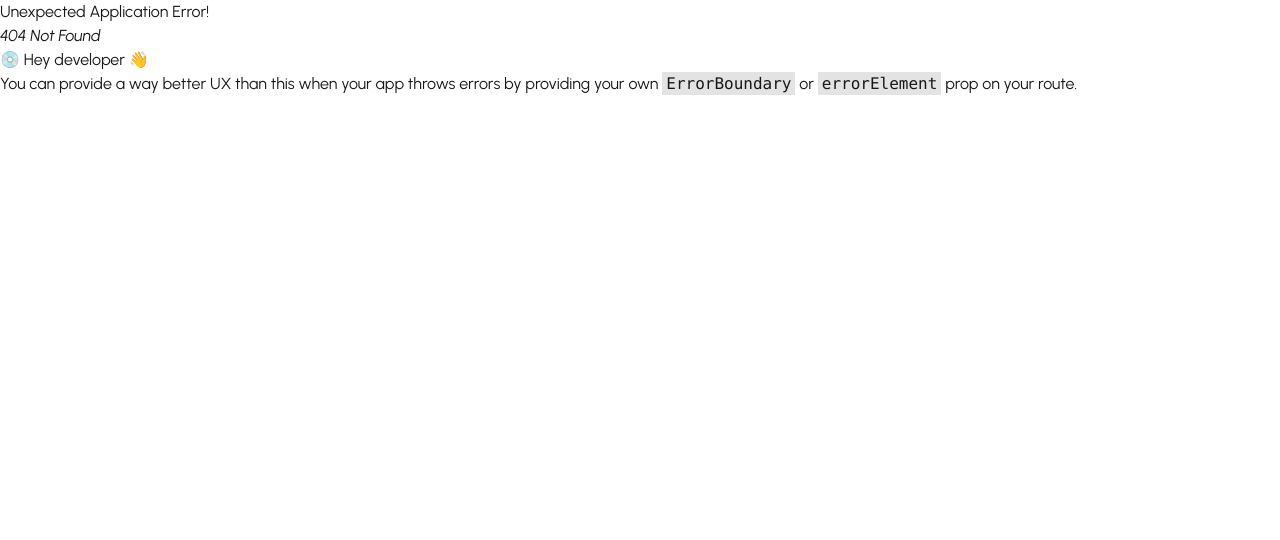
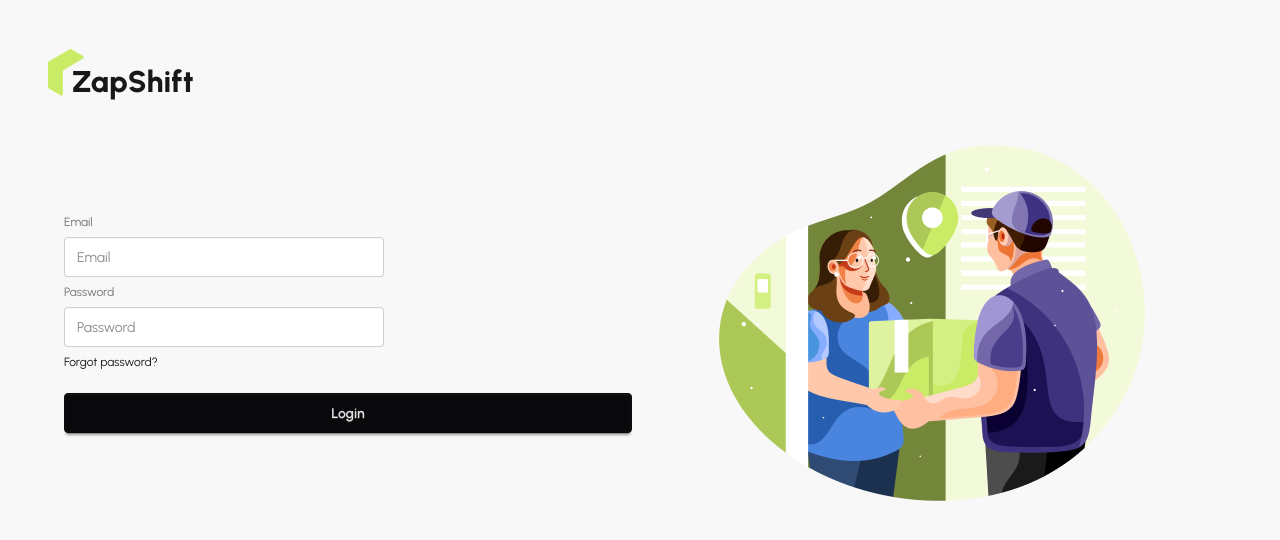
Before and after one commit to tahmid-khan-hub/Zap-Shift, a React (Vite) app: page /login in a window 1280 px wide. Before the commit this address had no page. Shown: the top 540 px of the page. Built offline with nearby package versions, Linux system fonts and the light colour scheme.

Commit message:
updated router, added authLayout and added login page

```diff
--- a/package.json
+++ b/package.json
@@ -14,6 +14,7 @@
     "react": "^19.1.0",
     "react-dom": "^19.1.0",
     "react-fast-marquee": "^1.6.5",
+    "react-hook-form": "^7.58.1",
     "react-icons": "^5.5.0",
     "react-responsive-carousel": "^3.2.23",
     "react-router": "^7.6.2",
--- /dev/null
+++ b/src/layouts/AuthLayout.jsx
@@ -0,0 +1,24 @@
+import React from "react";
+import { Outlet } from "react-router";
+import authimg from "../assets/authImage.png";
+import ZapShiftLogo from "../pages/shared/ZapShiftLogo/ZapShiftLogo";
+
+const AuthLayout = () => {
+  return (
+    <div className="p-12 bg-base-200 ">
+      <div>
+        <ZapShiftLogo></ZapShiftLogo>
+      </div>
+      <div className="hero-content flex-col lg:flex-row-reverse">
+        <div className="flex-1">
+          <img src={authimg} className="" />
+        </div>
+        <div className="flex-1">
+          <Outlet></Outlet>
+        </div>
+      </div>
+    </div>
+  );
+};
+
+export default AuthLayout;
--- /dev/null
+++ b/src/pages/Authentication/Login/Login.jsx
@@ -0,0 +1,35 @@
+import React from "react";
+import { useForm } from "react-hook-form";
+
+const Login = () => {
+
+    const {register, handleSubmit} = useForm();
+
+    const onSubmit = data =>{
+        console.log(data);
+    }
+
+  return (
+    <div>
+      <form onSubmit={handleSubmit(onSubmit)}>
+
+        <fieldset className="fieldset">
+
+          <label className="label">Email</label>
+          <input type="email" {...register('email')} className="input" placeholder="Email" />
+
+          <label className="label">Password</label>
+          <input type="password" {...register('password', {required: true, minLength: 6})} className="input" placeholder="Password" />
+          <div>
+            <a className="link link-hover">Forgot password?</a>
+          </div>
+
+          <button className="btn btn-neutral mt-4">Login</button>
+        </fieldset>
+
+      </form>
+    </div>
+  );
+};
+
+export default Login;
--- a/src/router/router.jsx
+++ b/src/router/router.jsx
@@ -2,6 +2,8 @@ import React from "react";
 import { createBrowserRouter } from "react-router";
 import RootLayout from "../layouts/RootLayout";
 import Home from "../pages/Home/Home/Home";
+import AuthLayout from "../layouts/AuthLayout";
+import Login from "../pages/Authentication/Login/Login";
 
 export const router = createBrowserRouter([
   {
@@ -14,4 +16,14 @@ export const router = createBrowserRouter([
       },
     ],
   },
+  {
+    path: '/',
+    Component: AuthLayout,
+    children:[
+      {
+        path: 'login',
+        Component: Login
+      }
+    ]
+  }
 ]);
```
Also changed, not shown: 1 other file (tests, documents, lock files or other folders).
